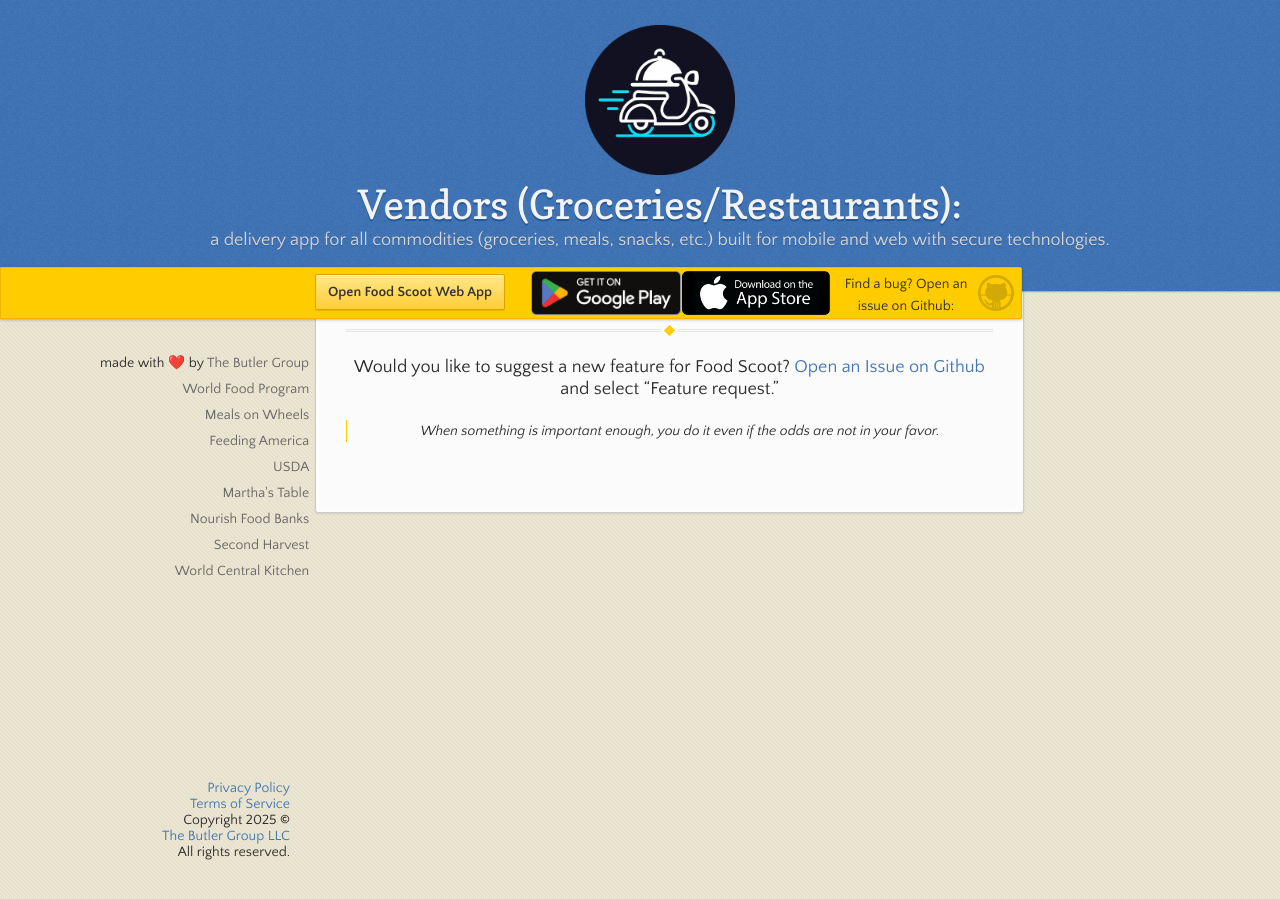
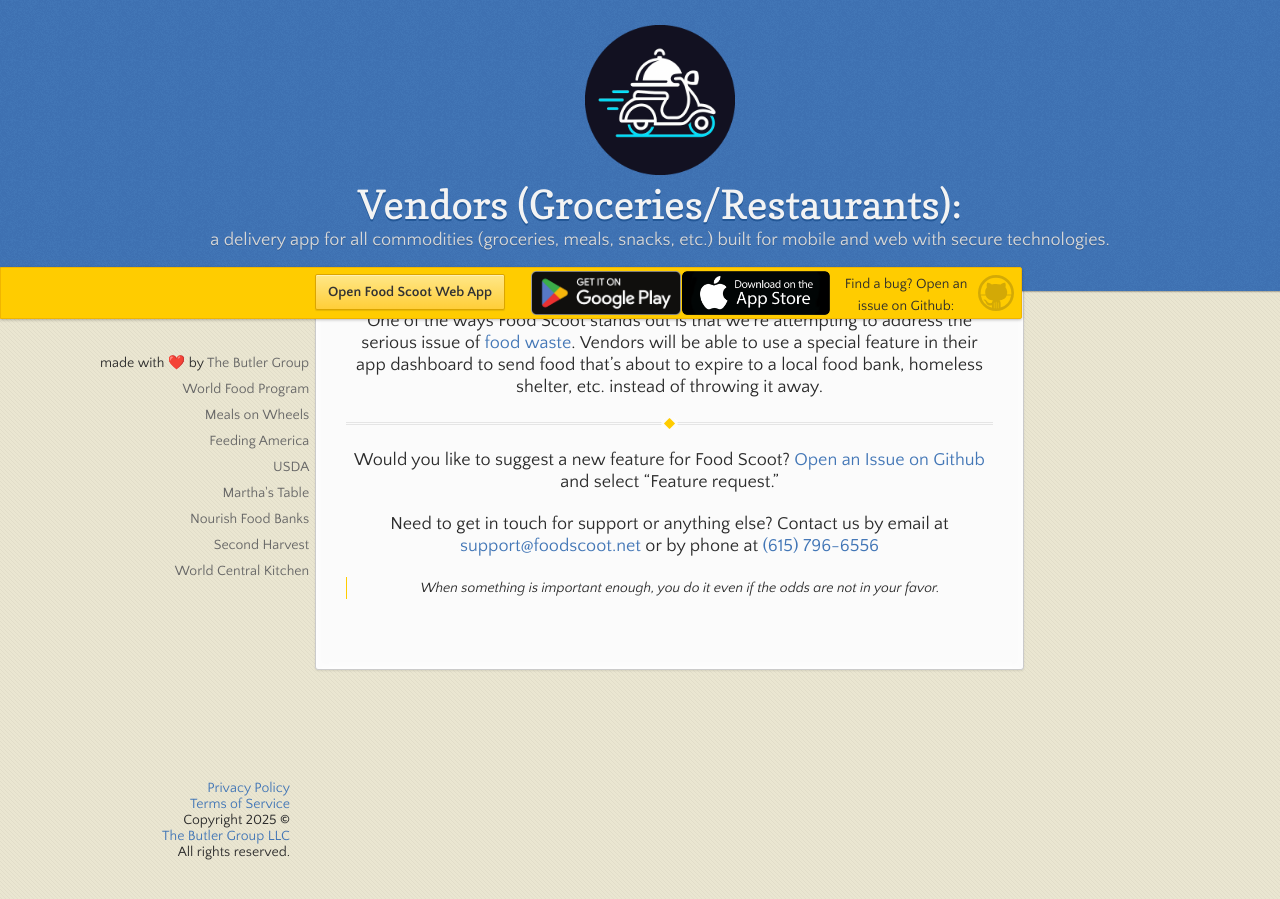
Before and after one commit to butlergroup/Food-Scoot, a Jekyll site: the page built from index.md, in a window 1280 px wide and 900 px high, scrolled down 693 px. Built offline with Jekyll 4.4.1, drawn with Linux system fonts in a browser that asks for light colours; our own code applies the rules of GitHub Pages for plain Markdown files.

Commit message:
modified:   index.md

```diff
--- a/index.md
+++ b/index.md
@@ -7,15 +7,21 @@ We offer lower commission rates than other delivery apps across the board. Get a
 
 [Learn more here](./vendors) or sign up now via one of the buttons above.
 
+* * *
+
 # Drivers:
 
 We pay state minimum wage **plus** your tips. Sign up with us now to get better pay. New drivers will receive a W9, our standard driver employment contract, and a driving record authorization form to sign & return upon registration.
 
 [_**We**_.](https://www.wsmv.com/2024/08/30/nashville-rideshare-drivers-go-strike-start-holiday-weekend-demand-better-pay/) [_**hear**_.](https://www.businessinsider.com/uber-lyft-drivers-ask-riders-cancel-trips-pay-them-directly-2024-11) [_**you**_.](https://www.hrdive.com/news/uber-lyft-doordash-drivers-strike-valentines-day/707569/) And we're excited to pay service workers well for the tremendous service they provide.
 
+* * *
+
 # Customers:
 
 All new customers get a 30-day free trial of Scoot Serve (low or no delivery fees). _Bon Appétit!_
+
+* * *
 
 # Literally everyone else:
 
@@ -25,4 +31,6 @@ One of the ways Food Scoot stands out is that we're attempting to address the se
 
 Would you like to suggest a new feature for Food Scoot? [Open an Issue on Github](https://github.com/butlergroup/Food-Scoot/issues){:target="_blank"} and select "Feature request."
 
+Need to get in touch for support or anything else? Contact us by email at [support@foodscoot.net](mailto:support@foodscoot.net) or by phone at [(615) 796-6556](tel:6157966556)
+
 > When something is important enough, you do it even if the odds are not in your favor.
```
